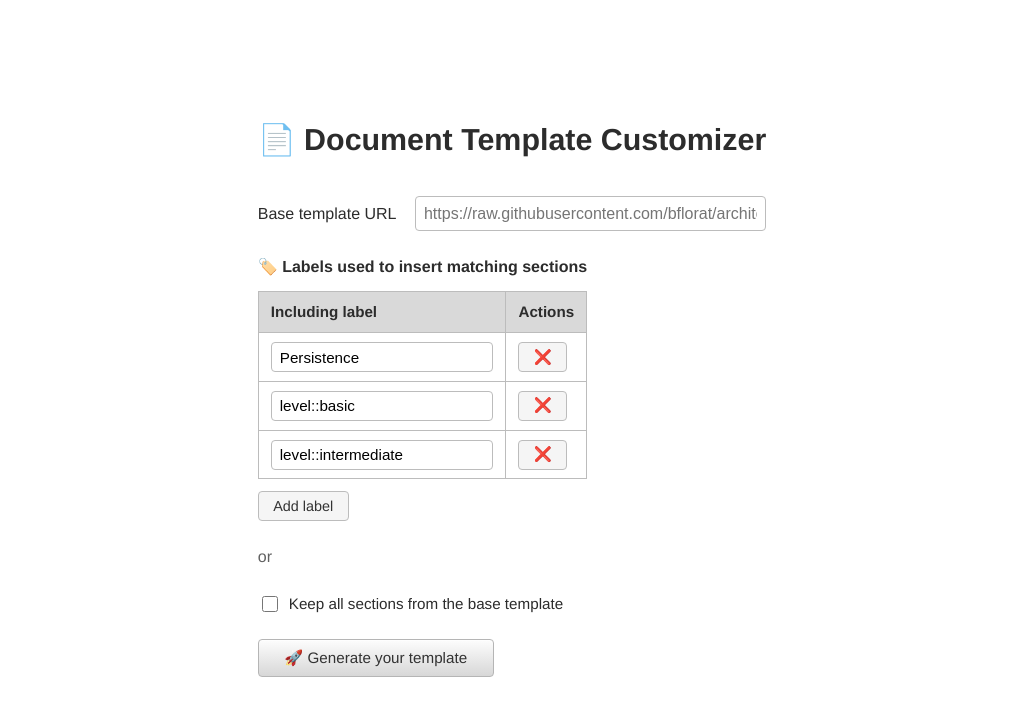
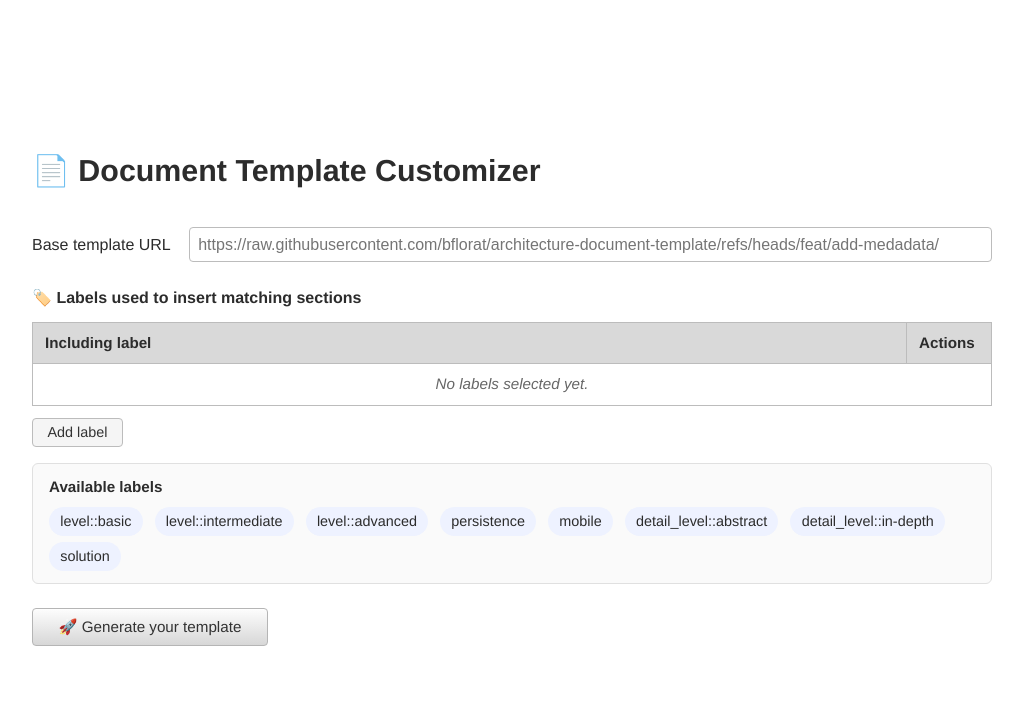
Before and after one commit to bflorat/document-template-customizer, a React (Vite) app: page / in a window 1280 px wide. Shown: the top 716 px of the page, without its empty margins (128-1151 px from the left). Built offline with nearby package versions, Linux system fonts and the light colour scheme.

Commit message:
Wire UI to template generator

```diff
--- a/src/App.css
+++ b/src/App.css
@@ -132,6 +132,19 @@ header h1 {
   margin-top: 0.75rem;
 }
 
+.status {
+  margin-top: 0.75rem;
+  font-size: 0.95rem;
+}
+
+.status-error {
+  color: #a61c1c;
+}
+
+.status-success {
+  color: #0f7a0f;
+}
+
 .available-labels {
   margin-top: 1rem;
   background: #fafafa;
--- a/src/App.tsx
+++ b/src/App.tsx
@@ -1,13 +1,30 @@
 import { useState, type ChangeEvent } from 'react'
+import JSZip from 'jszip'
 import './App.css'
+import { fetchTemplateAndViews } from './fetchTemplateMetadata'
+import { filterViewContent } from './filterViewContent'
+import type { TemplateLabelDefinition, TemplateWithViews, ViewSection } from './model'
 
 const DEFAULT_TEMPLATE_URL = 'https://raw.githubusercontent.com/bflorat/architecture-document-template/refs/heads/feat/add-medadata/'
-const defaultIncludingLabels = ['Persistence', 'level::basic', 'level::intermediate']
+const defaultIncludingLabels: string[] = []
+const availableLabels: string[] = [
+  'level::basic',
+  'level::intermediate',
+  'level::advanced',
+  'persistence',
+  'mobile',
+  'detail_level::abstract',
+  'detail_level::in-depth',
+  'solution',
+]
 
 const App = () => {
   const [templateUrl, setTemplateUrl] = useState('')
   const [keepAllSections, setKeepAllSections] = useState(false)
   const [includingLabels, setIncludingLabels] = useState(defaultIncludingLabels)
+  const [isGenerating, setIsGenerating] = useState(false)
+  const [errorMessage, setErrorMessage] = useState<string | null>(null)
+  const [successMessage, setSuccessMessage] = useState<string | null>(null)
 
   const handleTemplateUrlChange = (event: ChangeEvent<HTMLInputElement>) => {
     setTemplateUrl(event.target.value)
@@ -31,6 +48,74 @@ const App = () => {
 
   const handleRemoveLabel = (index: number) => {
     setIncludingLabels(prev => prev.filter((_, i) => i !== index))
+  }
+
+  const handleGenerate = async () => {
+    if (isGenerating) return
+
+    const baseUrl = (templateUrl || DEFAULT_TEMPLATE_URL).trim()
+    const labelsToInclude = keepAllSections
+      ? []
+      : includingLabels.map(label => label.trim()).filter(Boolean)
+
+    setIsGenerating(true)
+    setErrorMessage(null)
+    setSuccessMessage(null)
+
+    try {
+      const result = await fetchTemplateAndViews(baseUrl, { strict: false })
+      if (labelsToInclude.length) {
+        const knownLabels = buildKnownLabelSet(result)
+        const unknown = labelsToInclude.filter(label => !knownLabels.has(label))
+        if (unknown.length) {
+          throw new Error(`Unknown label(s): ${unknown.join(', ')}`)
+        }
+      }
+
+      const zip = new JSZip()
+      let includedViews = 0
+
+      for (const view of result.views) {
+        if (!view.content) continue
+        const filtered = filterViewContent(view.content, {
+          includeLabels: labelsToInclude,
+        })
+
+        const hasTemplate = filtered.templateContent.trim().length > 0
+        const hasBlank = filtered.blankContent.trim().length > 0
+
+        if (!hasTemplate && !hasBlank) continue
+
+        if (hasTemplate) {
+          zip.file(`template/${view.file}`, filtered.templateContent)
+        }
+        if (hasBlank) {
+          zip.file(`blank-template/${view.file}`, filtered.blankContent)
+        }
+        includedViews += 1
+      }
+
+      if (includedViews === 0) {
+        throw new Error('No views left after applying label filters.')
+      }
+
+      const blob = await zip.generateAsync({ type: 'blob' })
+      const url = URL.createObjectURL(blob)
+      const link = document.createElement('a')
+      link.href = url
+      link.download = 'custom-template.zip'
+      document.body.appendChild(link)
+      link.click()
+      document.body.removeChild(link)
+      URL.revokeObjectURL(url)
+
+      setSuccessMessage(`Generated archive with ${includedViews} view(s).`)
+    } catch (error) {
+      const message = error instanceof Error ? error.message : String(error)
+      setErrorMessage(message)
+    } finally {
+      setIsGenerating(false)
+    }
   }
 
   return (
@@ -93,25 +178,51 @@ const App = () => {
           <button type="button" className="secondary-action add-label" onClick={handleAddLabel}>
             Add label
           </button>
+          <div className="available-labels">
+            <h3>Available labels</h3>
+            <ul>
+              {availableLabels.map(label => (
+                <li key={label}>{label}</li>
+              ))}
+            </ul>
+          </div>
         </section>
 
-        <p className="or-text">or</p>
-
-        <label className="checkbox-row">
-          <input
-            type="checkbox"
-            checked={keepAllSections}
-            onChange={handleKeepAllChange}
-          />
-          <span>Keep all sections from the base template</span>
-        </label>
-
-        <button type="button" className="primary-action">
-          🚀 Generate your template
+        <button type="button" className="primary-action" onClick={handleGenerate} disabled={isGenerating}>
+          {isGenerating ? '⏳ Generating…' : '🚀 Generate your template'}
         </button>
+        {errorMessage ? (
+          <p className="status status-error">{errorMessage}</p>
+        ) : null}
+        {successMessage ? (
+          <p className="status status-success">{successMessage}</p>
+        ) : null}
       </form>
     </div>
   )
 }
 
 export default App
+
+function buildKnownLabelSet(result: TemplateWithViews): Set<string> {
+  const known = new Set<string>()
+
+  addDefinitions(known, result.metadata.data.labels)
+  result.views.forEach(view => {
+    view.sections?.forEach(section => addSectionLabels(known, section))
+  })
+
+  return known
+}
+
+function addDefinitions(set: Set<string>, definitions: TemplateLabelDefinition[] | undefined) {
+  definitions?.forEach(def => {
+    set.add(def.name)
+    def.available_values?.forEach(value => set.add(`${def.name}::${value}`))
+  })
+}
+
+function addSectionLabels(set: Set<string>, section: ViewSection) {
+  section.metadata?.labels?.forEach(label => set.add(label))
+  section.children.forEach(child => addSectionLabels(set, child))
+}
```
